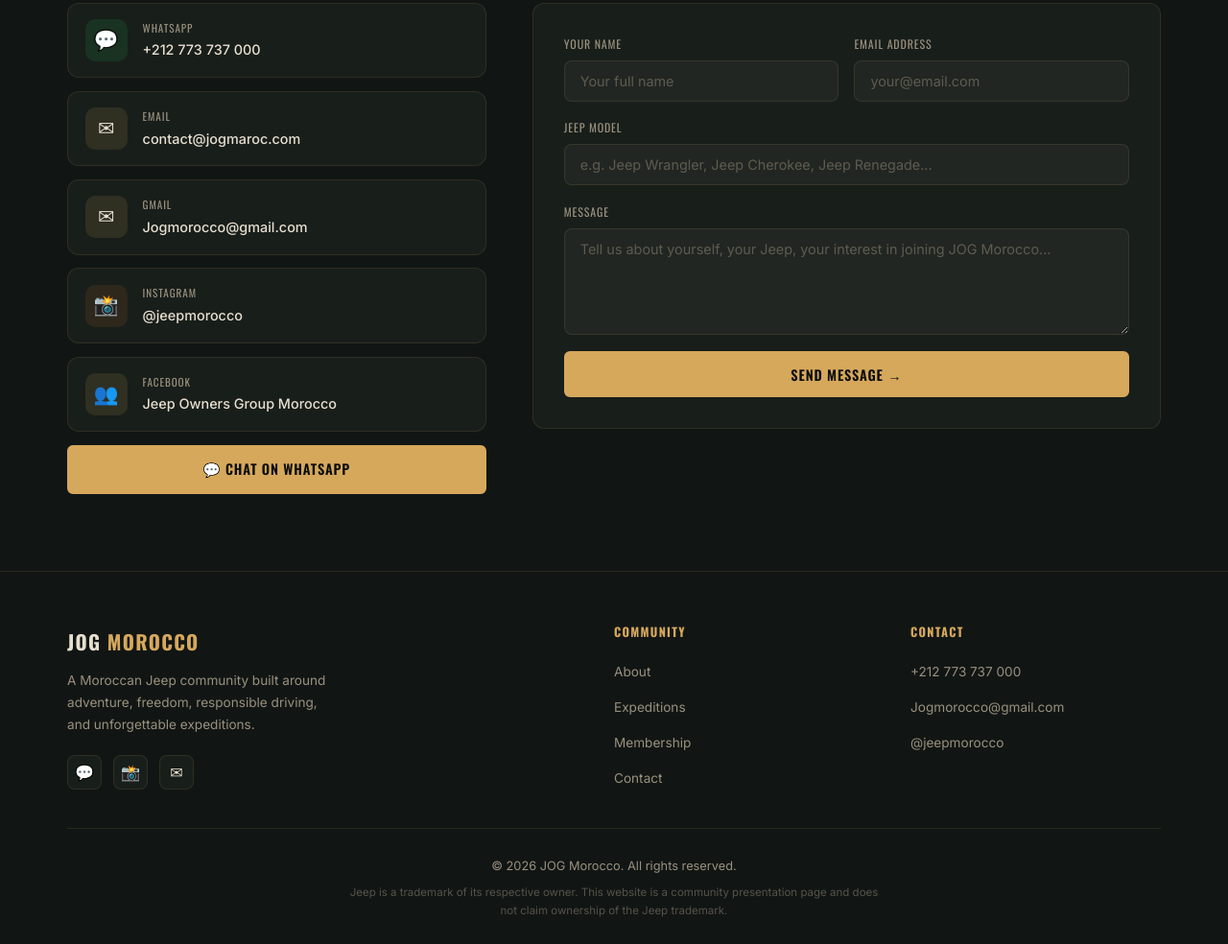
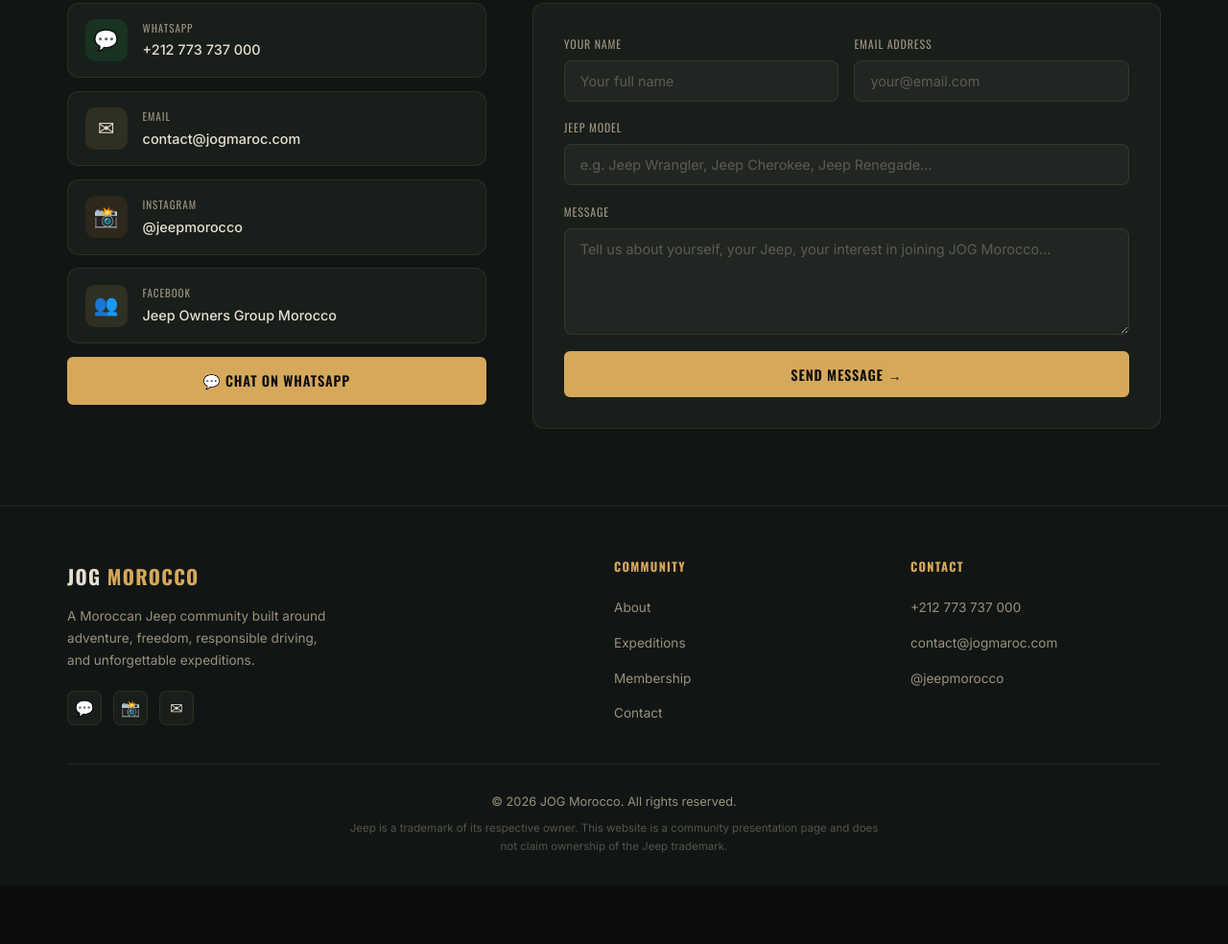
Before and after one commit to appofun/jogmaroc, a plain HTML site: page index.html in a window 1280 px wide. Shown: the part 6125-7109 px from the top of the page at 96% size. After the commit the page ends 7048 px from the top, so only its background shows below. Drawn offline with nearby package versions, Linux system fonts and the light colour scheme.

Commit message:
Remove Gmail, keep only contact@jogmaroc.com

```diff
--- a/index.html
+++ b/index.html
@@ -597,14 +597,6 @@
           </div>
         </a>
 
-        <a href="mailto:Jogmorocco@gmail.com" class="ci-card ci-card--link">
-          <div class="ci-icon ci-icon--sand">✉</div>
-          <div class="ci-text">
-            <span class="ci-label">Gmail</span>
-            <span class="ci-value">Jogmorocco@gmail.com</span>
-          </div>
-        </a>
-
         <!-- Edit Instagram link here -->
         <a href="https://instagram.com/jeepmorocco" class="ci-card ci-card--link" target="_blank" rel="noopener">
           <div class="ci-icon ci-icon--orange">📸</div>
@@ -683,7 +675,7 @@
         <div class="footer-socials">
           <a href="https://wa.me/212773737000" target="_blank" rel="noopener" aria-label="WhatsApp">💬</a>
           <a href="https://instagram.com/jeepmorocco" target="_blank" rel="noopener" aria-label="Instagram">📸</a>
-          <a href="mailto:Jogmorocco@gmail.com" aria-label="Email">✉</a>
+          <a href="mailto:contact@jogmaroc.com" aria-label="Email">✉</a>
         </div>
       </div>
 
@@ -703,7 +695,7 @@
         <h4 class="footer-heading">Contact</h4>
         <ul class="footer-links" role="list">
           <li><a href="https://wa.me/212773737000" target="_blank" rel="noopener">+212 773 737 000</a></li>
-          <li><a href="mailto:Jogmorocco@gmail.com">Jogmorocco@gmail.com</a></li>
+          <li><a href="mailto:contact@jogmaroc.com">contact@jogmaroc.com</a></li>
           <li><a href="https://instagram.com/jeepmorocco" target="_blank" rel="noopener">@jeepmorocco</a></li>
         </ul>
       </div>
```
